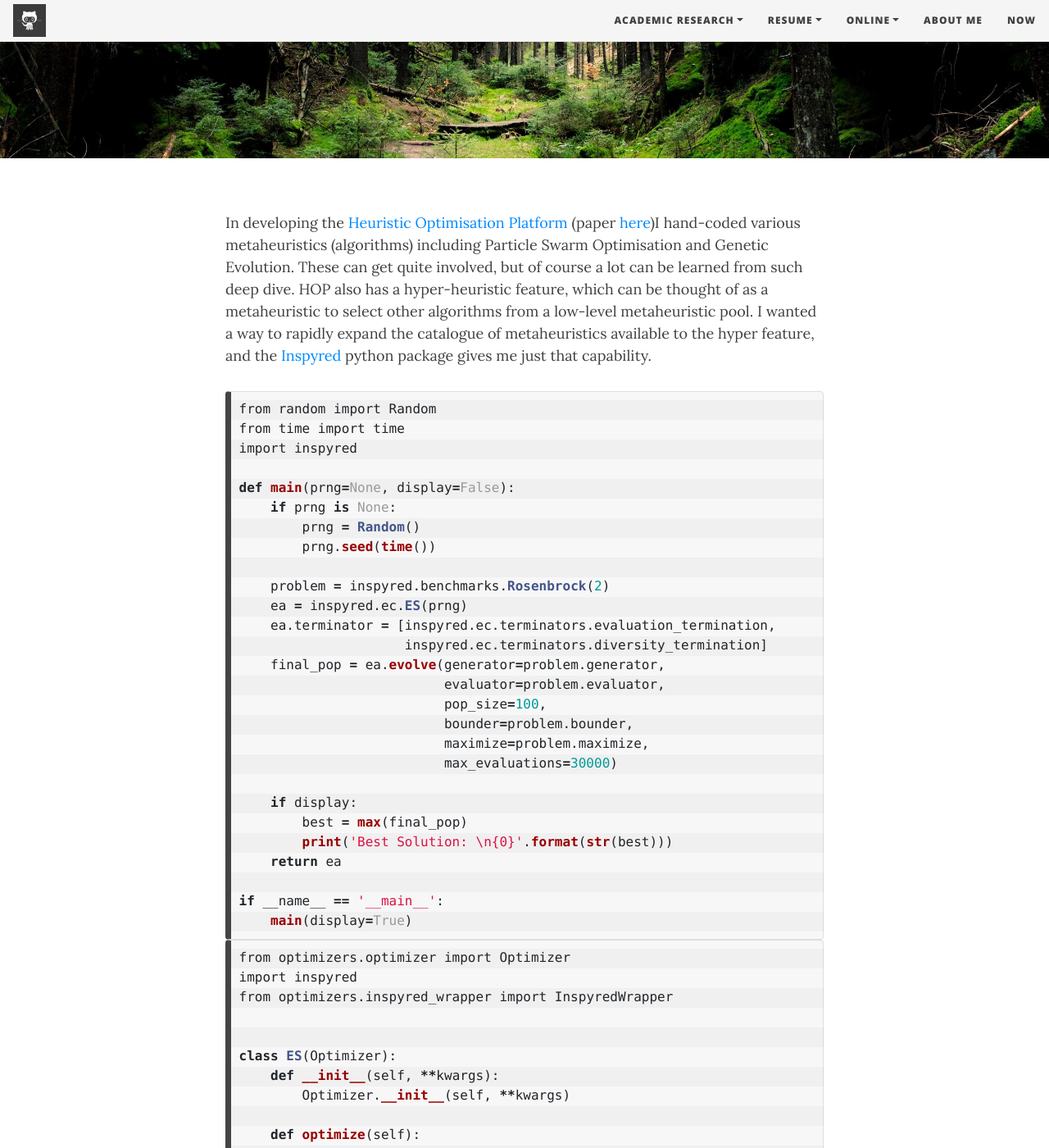
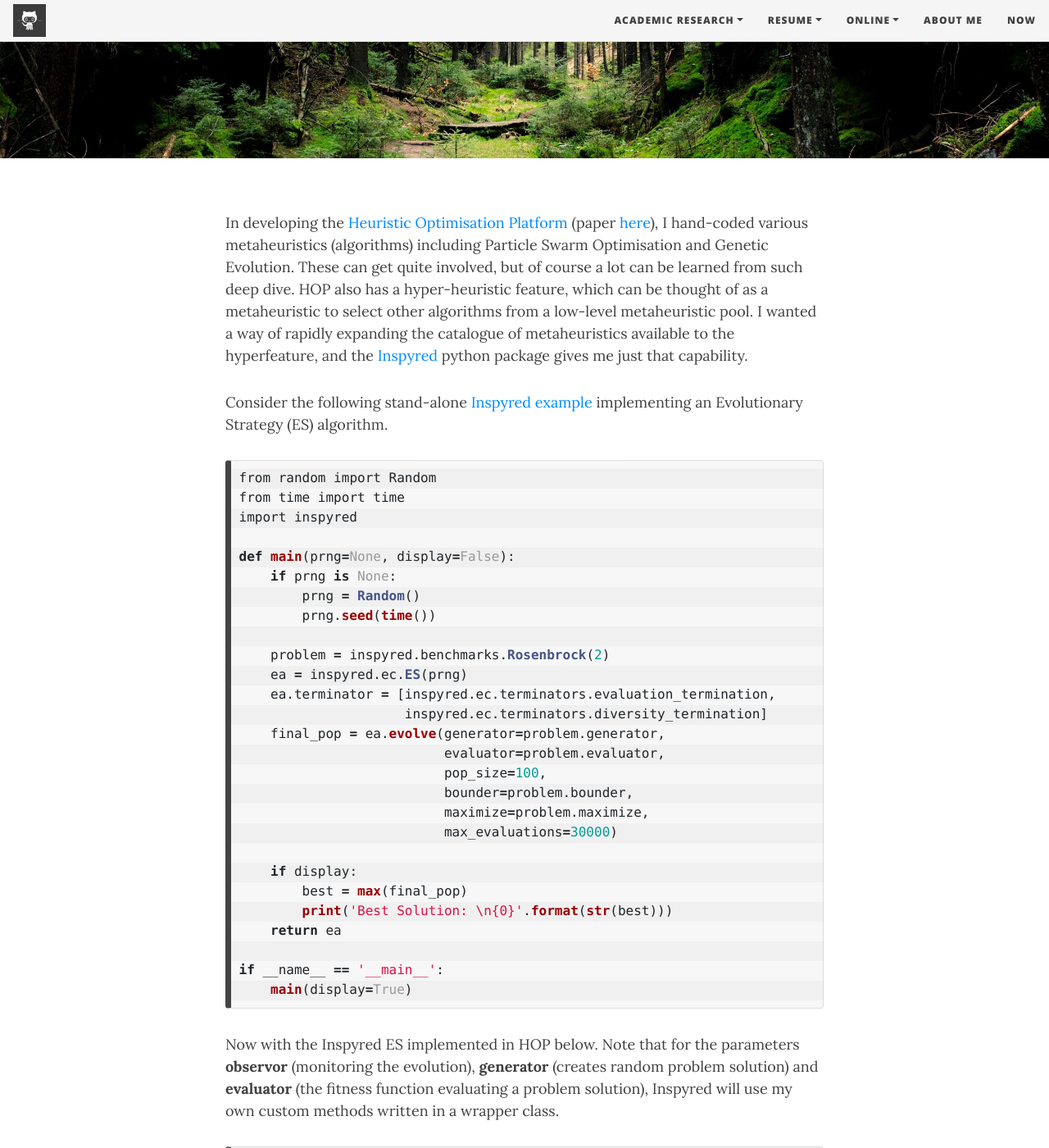
Before and after one commit to corticalstack/corticalstack.github.io, a Jekyll site: the page built from _posts/2020-04-13-inspyred-python-package.md, in a window 1280 px wide and 1400 px high, scrolled down 340 px. Shown: the whole window at 82% size. Built offline with Jekyll 4.4.1, drawn with Linux system fonts in a browser that asks for light colours; nearby versions of some CDN libraries; some of the changed text lies outside the part shown.

Commit message:
Initial wip

`````diff
--- a/_posts/2020-04-13-inspyred-python-package.md
+++ b/_posts/2020-04-13-inspyred-python-package.md
@@ -5,13 +5,13 @@ subtitle: Python Package For Bio-Inspired Computation
 cover-img: /assets/img/forest_path.jpg
 tags: [optimization, metaheuristics, algorithm]
 ---
-In developing the [Heuristic Optimisation Platform][hopgit] (paper [here][hoppaper])I hand-coded various metaheuristics (algorithms) including
-Particle Swarm Optimisation and Genetic Evolution. These can get quite involved, but of course a lot can be learned from
-such deep dive. HOP also has a hyper-heuristic feature, which can be thought of as a metaheuristic to select other algorithms
-from a low-level metaheuristic pool. I wanted a way to rapidly expand the catalogue of metaheuristics available to the hyper
-feature, and the [Inspyred][inspyred] python package gives me just that capability.
+In developing the [Heuristic Optimisation Platform][hopgit] (paper [here][hoppaper]), I hand-coded various metaheuristics
+(algorithms) including Particle Swarm Optimisation and Genetic Evolution. These can get quite involved, but of course a
+lot can be learned from such deep dive. HOP also has a hyper-heuristic feature, which can be thought of as a metaheuristic
+to select other algorithms from a low-level metaheuristic pool. I wanted a way of rapidly expanding the catalogue of
+metaheuristics available to the hyperfeature, and the [Inspyred][inspyred] python package gives me just that capability.
 
-
+Consider the following stand-alone [Inspyred example][inspyredes] implementing an Evolutionary Strategy (ES) algorithm.
 ````python
 from random import Random
 from time import time
@@ -42,6 +42,10 @@ if __name__ == '__main__':
     main(display=True)
 ````
 
+
+Now with the Inspyred ES implemented in HOP below. Note that for the parameters **observor** (monitoring the evolution),
+**generator** (creates random problem solution) and **evaluator** (the fitness function evaluating a problem solution),
+Inspyred will use my own custom methods written in a wrapper class.
 ````python
 from optimizers.optimizer import Optimizer
 import inspyred
@@ -78,6 +82,8 @@ class ES(Optimizer):
 ````
 
 
+The custom wrapper class is shown below, and is common for all Inspyred algorithms I want to include in HOP, allowing for
+very rapid integration and expansion of the low-level heuristic pool of available metaheuristics.
 ````python
 import copy
 
`````
Also changed, not shown: other parts of _posts/2020-04-13-inspyred-python-package.md (+1 -0 lines), _posts/2019-10-12-simracing-for-mental-health.md (+1 -1 lines).
